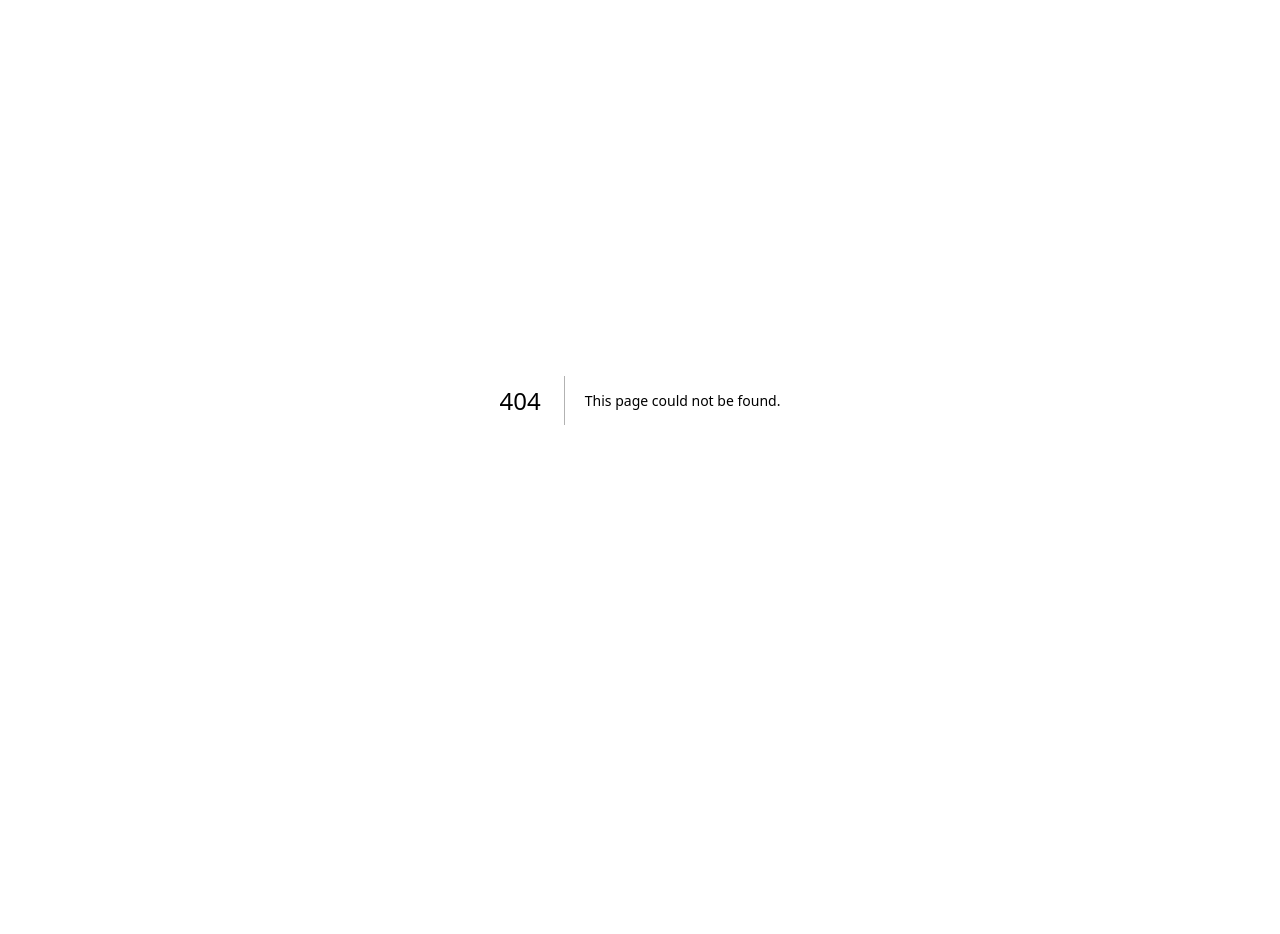
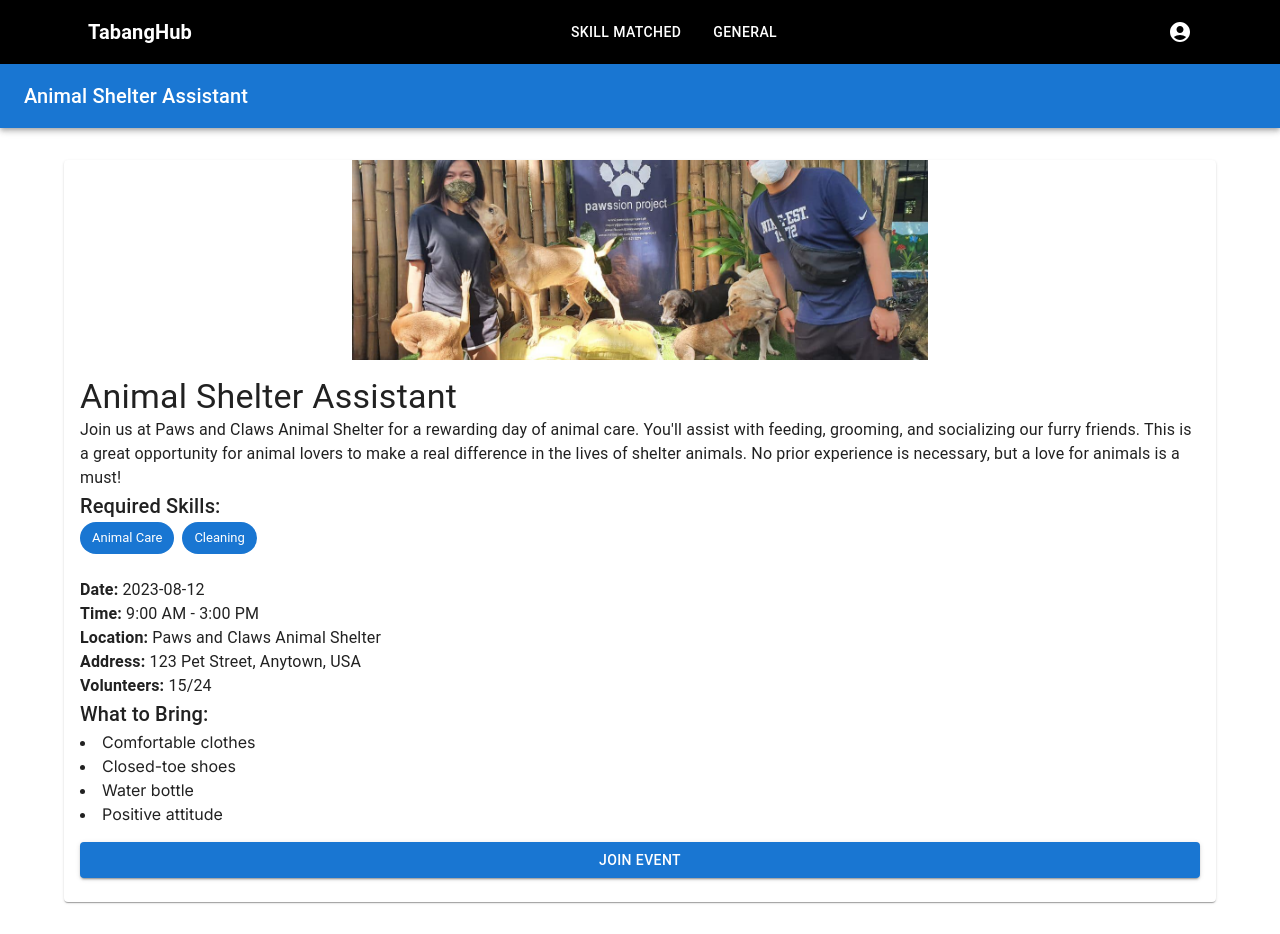
Before and after one commit to jundixs/TabangHub, a Next.js app in the folder frontend/: page /volunteer/general/animalshelter in a window 1280 px wide. Before the commit this address had no page. Before the commit the page ends 800 px from the top, so only its background shows below. Built offline with nearby package versions, Linux system fonts and the light colour scheme.

Commit message:
remove message navbar

```diff
--- /dev/null
+++ b/frontend/src/app/volunteer/general/animalshelter/page.jsx
@@ -0,0 +1,103 @@
+'use client'
+
+import React from 'react';
+import {
+  AppBar,
+  Toolbar,
+  Typography,
+  Container,
+  Card,
+  CardContent,
+  CardMedia,
+  Chip,
+  Button
+} from '@mui/material';
+
+const eventDetails = {
+  id: 5,
+  title: "Animal Shelter Assistant",
+  description: "Help care for animals at the local shelter",
+  detailedDescription: "Join us at Paws and Claws Animal Shelter for a rewarding day of animal care. You'll assist with feeding, grooming, and socializing our furry friends. This is a great opportunity for animal lovers to make a real difference in the lives of shelter animals. No prior experience is necessary, but a love for animals is a must!",
+  requiredSkills: ["Animal Care", "Cleaning"],
+  date: "2023-08-12",
+  time: "9:00 AM - 3:00 PM",
+  location: "Paws and Claws Animal Shelter",
+  address: "123 Pet Street, Anytown, USA",
+  image: "/images/ASA.png",
+  volunteersJoined: 15,
+  maxVolunteers: 24,
+  whatToBring: ["Comfortable clothes", "Closed-toe shoes", "Water bottle", "Positive attitude"],
+};
+
+export default function AnimalShelterAssistant() {
+  return (
+    <div className="flex flex-col min-h-screen">
+      <AppBar position="static" className="bg-blue-600">
+        <Toolbar>
+          <Typography variant="h6" className="font-bold">
+            {eventDetails.title}
+          </Typography>
+        </Toolbar>
+      </AppBar>
+
+      <Container className="py-8">
+        <Card>
+          <CardMedia
+            component="img"
+            sx={{
+              width: "50%",
+              height: "200px",
+              margin: "0 auto",
+              objectFit: "cover",
+            }}
+            image={eventDetails.image}
+            alt={eventDetails.title}
+          />
+          <CardContent>
+            <Typography variant="h4" className="mb-4">
+              {eventDetails.title}
+            </Typography>
+            <Typography variant="body1" className="mb-4">
+              {eventDetails.detailedDescription}
+            </Typography>
+            <div className="mb-4">
+              <Typography variant="h6" className="mb-2">Required Skills:</Typography>
+              {eventDetails.requiredSkills.map((skill) => (
+                <Chip key={skill} label={skill} className="mr-2 mb-2" color="primary" />
+              ))}
+            </div>
+            <Typography variant="body1" className="mb-2">
+              <strong>Date:</strong> {eventDetails.date}
+            </Typography>
+            <Typography variant="body1" className="mb-2">
+              <strong>Time:</strong> {eventDetails.time}
+            </Typography>
+            <Typography variant="body1" className="mb-2">
+              <strong>Location:</strong> {eventDetails.location}
+            </Typography>
+            <Typography variant="body1" className="mb-2">
+              <strong>Address:</strong> {eventDetails.address}
+            </Typography>
+            <Typography variant="body1" className="mb-4">
+              <strong>Volunteers:</strong> {eventDetails.volunteersJoined}/{eventDetails.maxVolunteers}
+            </Typography>
+            <Typography variant="h6" className="mb-2">What to Bring:</Typography>
+            <ul className="list-disc list-inside mb-4">
+              {eventDetails.whatToBring.map((item, index) => (
+                <li key={index}>{item}</li>
+              ))}
+            </ul>
+            <Button
+              variant="contained"
+              fullWidth
+              className="mt-4 bg-blue-600 hover:bg-blue-700"
+              onClick={() => console.log('Join Event clicked')}
+            >
+              Join Event
+            </Button>
+          </CardContent>
+        </Card>
+      </Container>
+    </div>
+  );
+}
--- a/frontend/src/app/volunteer/navbar/page.jsx
+++ b/frontend/src/app/volunteer/navbar/page.jsx
@@ -44,9 +44,6 @@ export default function Navbar() {
             <Grid item>
               <Button color="inherit">General</Button>
             </Grid>
-            <Grid item>
-              <Button color="inherit">Message</Button>
-            </Grid>
           </Grid>
 
           {/* Right-aligned profile icon */}
```
